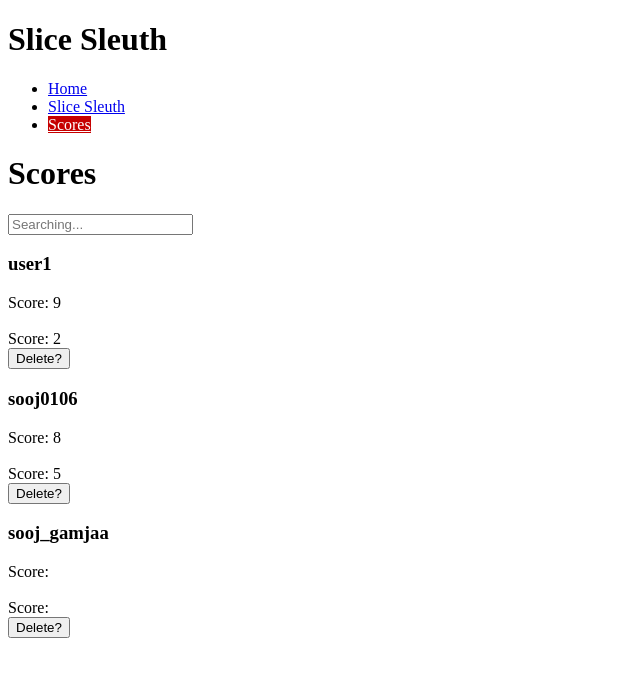
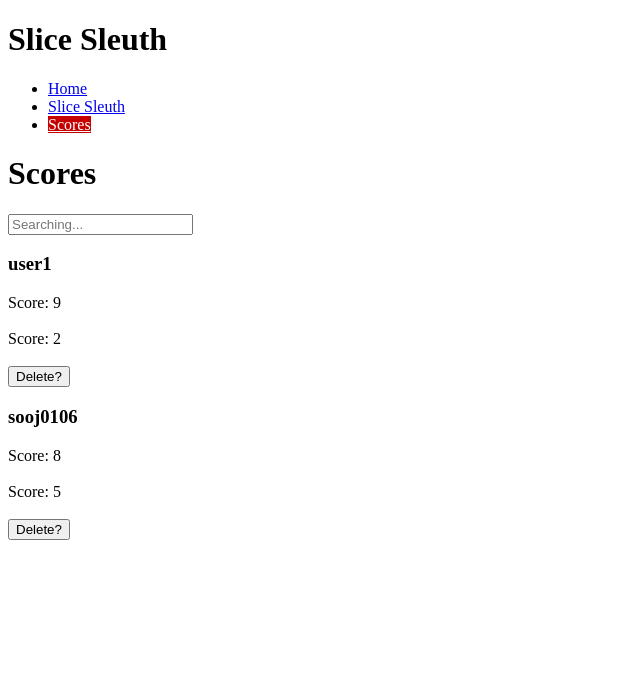
Before and after one commit to stephbertram/phase-2-project-slice-sleuth, a React (Vite) app: page /scores in a window 1280 px wide. Shown: the top 676 px of the page, without its empty margins (0-640 px from the left). Built offline with nearby package versions, Linux system fonts and the light colour scheme; data requests are answered from the project's data file.

Commit message:
current user created

```diff
--- a/db.json
+++ b/db.json
@@ -153,12 +153,6 @@
       "username": "sooj0106",
       "score1": "8",
       "score2": "5"
-    },
-    {
-      "id": "4aacad14-e71f-4630-b495-e5f60b494149",
-      "username": "sooj_gamjaa",
-      "score1": "",
-      "score2": ""
     }
   ]
 }
--- a/package.json
+++ b/package.json
@@ -20,6 +20,7 @@
     "lucide-react": "^0.344.0",
     "react": "^18.2.0",
     "react-dom": "^18.2.0",
+    "react-hot-toast": "^2.4.1",
     "react-router-dom": "^6.22.2",
     "routes": "^2.1.0",
     "uuidv4": "^6.2.13"
--- a/src/Components/SignUp.jsx
+++ b/src/Components/SignUp.jsx
@@ -64,7 +64,7 @@ function SignUp() {
               {!showButton ?
                 <>
                   <h3>Hello {formData.username} </h3>
-                  <button className='homepage-button' onClick={handleSubmit}><Link to={'../quiz/'}>Time to test your knowledge</Link></button>
+                  <button className='homepage-button'><Link to={'/quiz'}>Time to test your knowledge</Link></button>
                 </>
                 : null}
             </div>
--- a/src/Components/UserCard.jsx
+++ b/src/Components/UserCard.jsx
@@ -1,14 +1,16 @@
 
-
-const UserCard = ({username, score1, score2, handleDeleteUser}) => {
+const UserCard = ({ username, score1, score2, handleDeleteUser}) => {
 
   return (
+    <>
     <div>
         <h3>{username}</h3>
         <span>Score: {score1} <br></br> <br></br>Score: {score2}</span>
         <br></br>
+        <br></br>
         <button onClick={() => handleDeleteUser()}>Delete?</button>
     </div>
+    </>
   )
 }
 
--- a/src/Components/UserContainer.jsx
+++ b/src/Components/UserContainer.jsx
@@ -5,7 +5,7 @@ import { UsersContext } from '../context/UsersProvider';
 
 function UserContainer() {
   const [searchQuery, setSearchQuery] = useState('')
-  const {users, handleDeleteUser} = useContext(UsersContext)
+  const {currentUser, users, handleDeleteUser} = useContext(UsersContext)
 
   const handleSearch = (event) => {
     setSearchQuery(event.target.value)
@@ -17,7 +17,7 @@ function UserContainer() {
   return (
     <div>
       <SearchBar handleSearch={handleSearch} searchQuery={searchQuery}/>
-      <UserList users={filteredUser} searchQuery={searchQuery} handleDeleteUser={handleDeleteUser}/>
+      <UserList currentUser={currentUser} users={filteredUser} searchQuery={searchQuery} handleDeleteUser={handleDeleteUser}/>
     </div>
   );
 }
--- a/src/Components/UserList.jsx
+++ b/src/Components/UserList.jsx
@@ -2,10 +2,10 @@
 import UserCard from './UserCard'
 
 
-const UserList = ({users, handleDeleteUser}) => {
+const UserList = ({currentUser, users, handleDeleteUser}) => {
 
     const mappedUser = users.map(user => (
-        <UserCard key={user.id} user={user} {...user} handleUserDelete={handleDeleteUser}/>
+        <UserCard key={user.id} user={user} {...user} currentUser={currentUser} handleUserDelete={handleDeleteUser}/>
     ))
 
   return (
--- a/src/context/UsersProvider.jsx
+++ b/src/context/UsersProvider.jsx
@@ -4,13 +4,7 @@ export const UsersContext = React.createContext()
 
 const UsersProvider = ({ children }) => {
     const [users, setUsers] = useState([]);
-
-    const currentUser = {
-        id: 'Steph',
-        username: 'Steph',
-        score1: '',
-        score2: ''
-    }
+    const [currentUser, setCurrentUser] = useState(null)
 
     useEffect(() => {
         (async () => {
@@ -26,10 +20,7 @@ const UsersProvider = ({ children }) => {
 
     const handleAddUser = (createdUser) => {
         setUsers(currentUserList => [createdUser, ...currentUserList])
-    }
-
-    const handleUpdateScore = () => {
-
+        setCurrentUser(createdUser)
     }
 
     //! Need to be fixed
--- a/src/pages/Home.jsx
+++ b/src/pages/Home.jsx
@@ -1,7 +1,7 @@
 
 import SignUp from "../Components/SignUp"
-// import {useState} from 'react'
 import NavBar from "../Components/NavBar"
+
 
 const Home = () => {
 
--- a/src/pages/Quiz.jsx
+++ b/src/pages/Quiz.jsx
@@ -1,9 +1,9 @@
 import NavBar from "../Components/NavBar"
-import {useEffect, useState} from 'react'
+import {useEffect, useState, useContext} from 'react'
 import PizzaCard from "../Components/PizzaCard"
-import {Link} from "react-router-dom"
-import { useContext } from "react"
+import { Link , useNavigate } from "react-router-dom"
 import { UsersContext } from "../context/UsersProvider"
+import {toast} from "react-hot-toast"
 
 
 const Quiz = () => {
@@ -17,9 +17,11 @@ const Quiz = () => {
   const displayPizza = currentPizzas[currentIndex]
   const URL = 'http://localhost:3000/pizzas'
 
+
   //! Trying to hardcode user for patching
 
   const {currentUser} = useContext(UsersContext)
+  const navigateToHome = useNavigate()
 
   console.log(currentUser)
 
@@ -32,6 +34,10 @@ const Quiz = () => {
 
   //! Fetching of our Pizza database
   useEffect(() => {
+    if(!currentUser){
+      toast.error('You must create an username first')
+      navigateToHome("/")
+    }
     fetch(URL)
     .then((r)=> {
       if(!r.ok){
@@ -78,12 +84,12 @@ const Quiz = () => {
         score > 6 ?
           <>
           <h1>Your score is {score}. Amazing!</h1>
-          <button><Link to={'../userPage/'}>Check out your score</Link></button>
+          <button><Link to={'/scores/'}>Check out your score</Link></button>
           </>
           :
           <>
           <h1>Your score is {score}. You can do better!</h1>
-          <button><Link to={'../userPage/'}>Check out your score</Link></button>
+          <button><Link to={'/scores/'}>Check out your score</Link></button>
           </>}
           {!displayPizza && pizzas && round < 2 ?
             <button onClick={newRound}>Play next round?</button> : null
--- /dev/null
+++ b/src/pages/Template.jsx
@@ -0,0 +1,13 @@
+import {Outlet} from 'react-router-dom'
+import { Toaster } from "react-hot-toast"
+
+const Template = () => {
+  return (
+    <div>
+    <Toaster />
+    <Outlet/>
+    </div>
+  )
+}
+
+export default Template
--- a/src/routes.jsx
+++ b/src/routes.jsx
@@ -3,22 +3,30 @@ import Quiz from "./pages/Quiz";
 import Scores from "./pages/Scores";
 import ErrorPage from "./pages/ErrorPage";
 import { createBrowserRouter } from "react-router-dom";
+import Template from "./pages/Template";
 
 
 export const router = createBrowserRouter([
   {
     path: "/",
+    element: <Template/>,
+    errorElement: <ErrorPage />,
+    children: [
+      {
+        path: "/",
         element: <Home />,
-    errorElement: <ErrorPage />,
+
       },
       {
-    path: "/Quiz",
+        path: "/quiz",
         element: <Quiz />,
-    errorElement: <ErrorPage />,
+
       },
       {
-    path: "/Scores",
+        path: "/scores",
         element: <Scores />,
-    errorElement: <ErrorPage />,
+
+      }
+    ]
   },
 ])
```
Also changed, not shown: 1 other file (tests, documents, lock files or other folders). Lines whose indentation alone changed are shown as unchanged.
